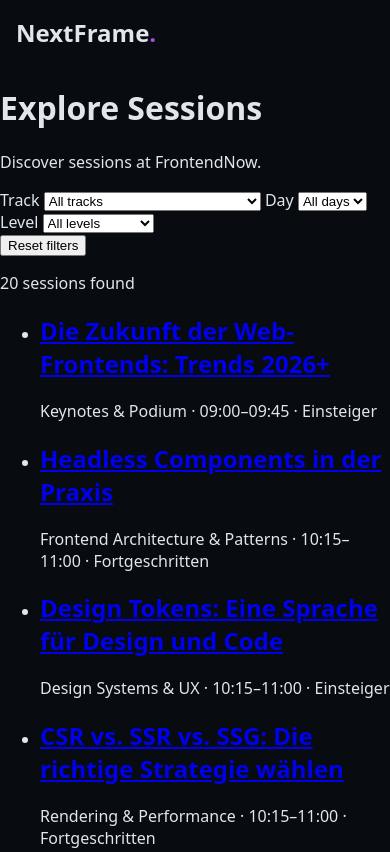
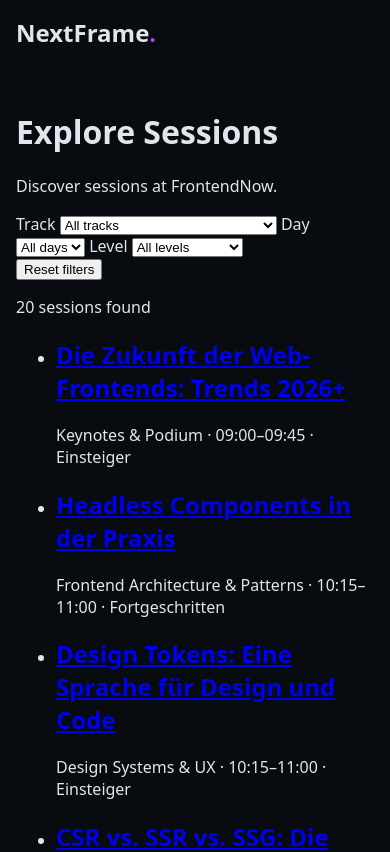
Before and after one commit to Alyra07/nextframe, a Nuxt app: page / in a window 390 px wide. Shown: the top 852 px of the page. Built offline with nearby package versions, Linux system fonts and the light colour scheme.

Commit message:
fix(layouts): add padding to default main content

```diff
--- a/app/layouts/default.vue
+++ b/app/layouts/default.vue
@@ -57,6 +57,17 @@
 /* Main */
 .site-main {
   flex: 1;
+  width: 100%;
+  max-width: 1200px;
+  margin: 0 auto;
+  padding: var(--space-8) var(--space-6);
+  box-sizing: border-box;
+}
+
+@media (max-width: 640px) {
+  .site-main {
+    padding: var(--space-6) var(--space-4);
+  }
 }
 
 /* Footer */
--- a/app/pages/index.vue
+++ b/app/pages/index.vue
@@ -24,7 +24,6 @@ const levels = computed(() =>
 </script>
 
 <template>
-  <main>
     <h1>Explore Sessions</h1>
     <p>Discover sessions at FrontendNow.</p>
 
@@ -42,5 +41,4 @@ const levels = computed(() =>
     </button>
 
     <SessionList :sessions="filteredSessions" />
-  </main>
 </template>
```
